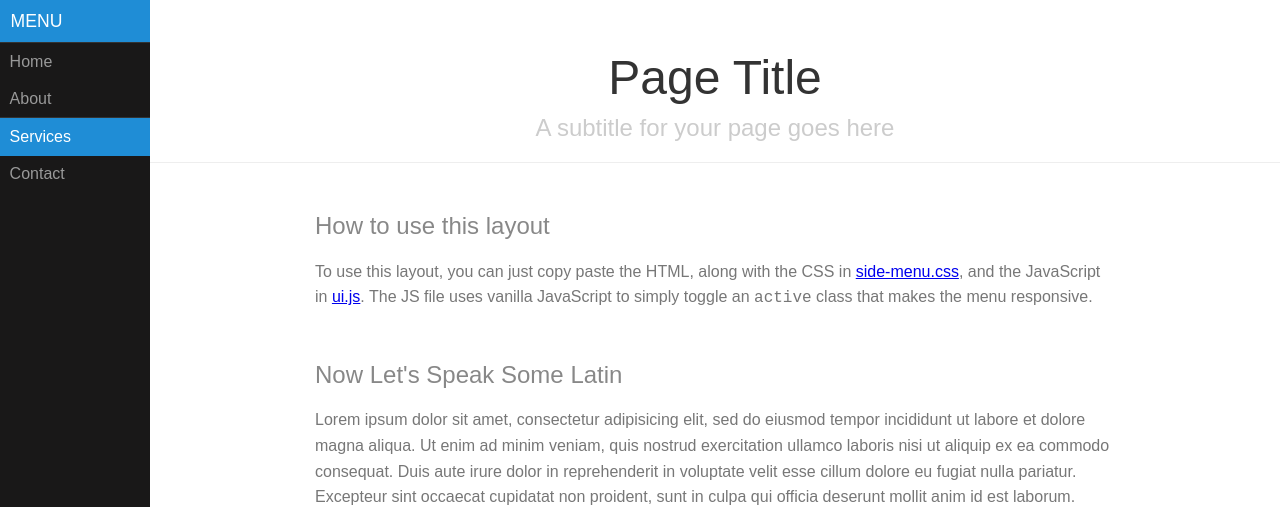
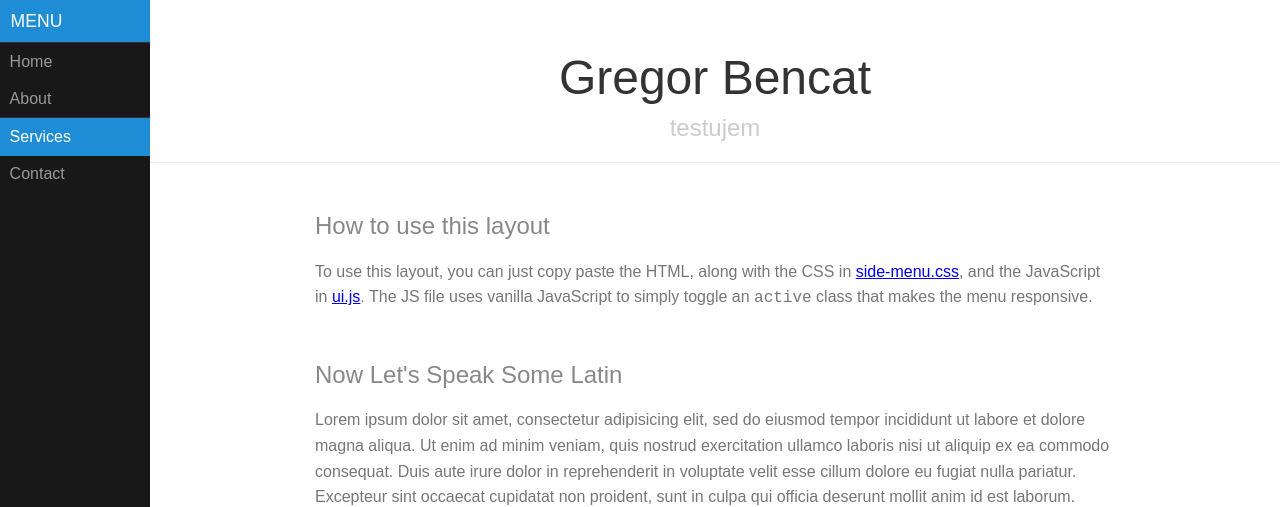
Before and after one commit to xbencat/xbencat.github.io, a plain HTML site: page index.html in a window 1280 px wide. Shown: the top 507 px of the page. Drawn offline with Linux system fonts and the light colour scheme.

Commit message:
vymazane blbosti a pridany link na css

```diff
--- a/index.html
+++ b/index.html
@@ -43,8 +43,8 @@
 
     <div id="main">
         <div class="header">
-            <h1>Page Title</h1>
-            <h2>A subtitle for your page goes here</h2>
+            <h1>Gregor Bencat</h1>
+            <h2>testujem</h2>
         </div>
 
         <div class="content">
```
